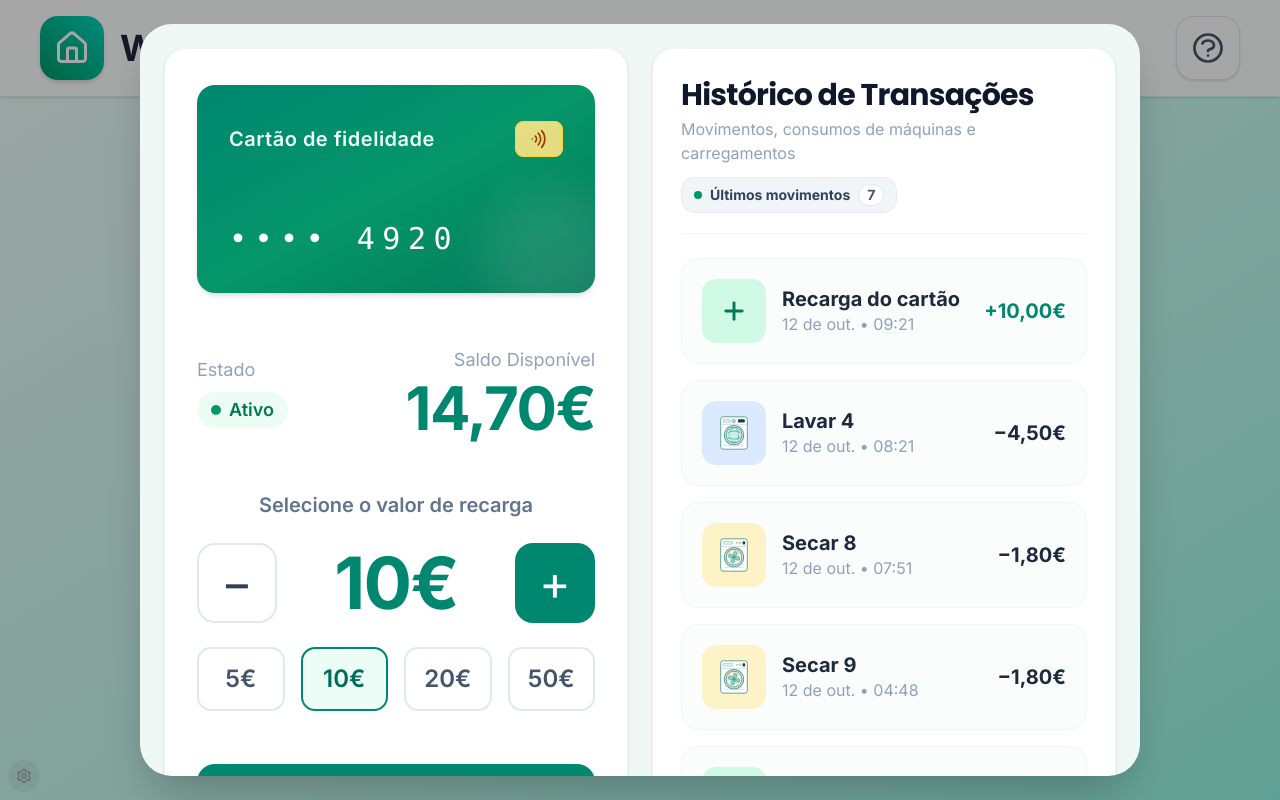
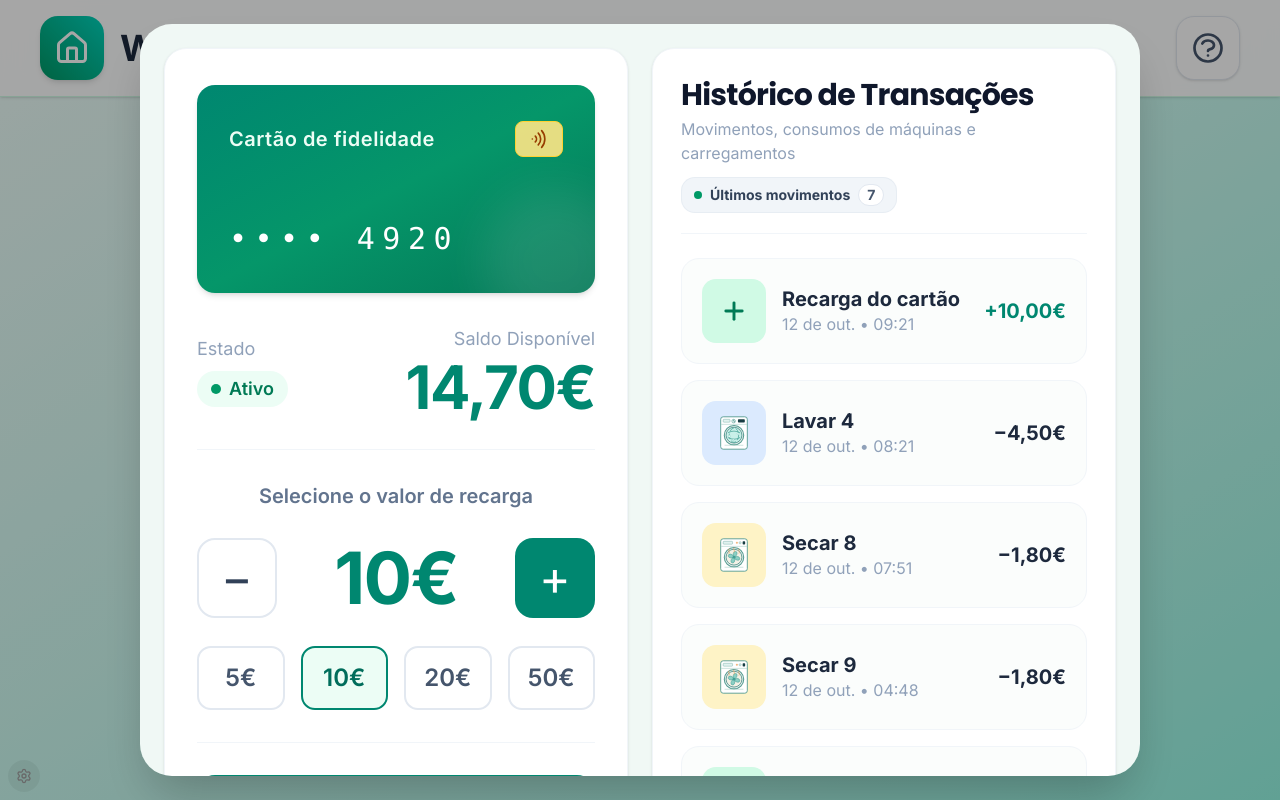
Before and after one commit to marciobooi/washbubbles, a React (Vite) app: page /dev/card in a window 1280 px wide. Built offline with nearby package versions, Linux system fonts and the light colour scheme; no server answers.

Commit message:
card window: left column in three clear groups (card+balance, top-up centred, actions at bottom)

```diff
--- a/src/components/CardModal.jsx
+++ b/src/components/CardModal.jsx
@@ -108,7 +108,7 @@ export default function CardModal({ open, onClose, transactions = [], balance =
       >
         <div className="grid grid-cols-2 gap-6 items-stretch" style={{ minHeight: 'calc(70vh - 3rem)' }}>
           {/* LEFT: card, balance, top-up */}
-          <section className="bg-white rounded-3xl px-8 py-9 shadow-sm border border-slate-100 flex flex-col justify-between gap-10">
+          <section className="bg-white rounded-3xl px-8 py-9 shadow-sm border border-slate-100 flex flex-col gap-8">
             {/* the card itself: calm, little text */}
             <div className="rounded-2xl px-8 py-9 text-white shadow-md relative overflow-hidden bg-gradient-to-br from-[#008770] via-[#059669] to-[#047857]">
               <div className="absolute -right-8 -bottom-10 w-36 h-36 rounded-full bg-white/10 blur-xl pointer-events-none" />
@@ -122,7 +122,7 @@ export default function CardModal({ open, onClose, transactions = [], balance =
             </div>
 
             {/* status + balance */}
-            <div className="flex items-center justify-between gap-6">
+            <div className="flex items-center justify-between gap-6 pb-8 border-b border-slate-100">
               <div className="flex flex-col gap-2">
                 <span className="text-lg text-slate-400">{tc('cardStatus')}</span>
                 <span className="inline-flex w-fit items-center gap-2 text-emerald-700 font-semibold text-lg bg-emerald-50 px-3.5 py-1 rounded-full">
@@ -136,8 +136,8 @@ export default function CardModal({ open, onClose, transactions = [], balance =
               </div>
             </div>
 
-            {/* top-up */}
-            <div className="flex flex-col gap-6">
+            {/* top-up: takes the free space and sits in the middle of it */}
+            <div className="flex-1 flex flex-col justify-center gap-7">
               <div className="text-center text-xl font-semibold text-slate-500">{tc('selectAmount')}</div>
               <div className="flex items-center justify-between gap-4">
                 <button type="button" aria-label={tc('amountLess')} onClick={dec} className="w-20 h-20 rounded-2xl bg-white border-2 border-slate-200 text-slate-700 text-5xl leading-none flex items-center justify-center active:scale-95">−</button>
@@ -156,7 +156,8 @@ export default function CardModal({ open, onClose, transactions = [], balance =
               </div>
             </div>
 
-            <div className="flex flex-col gap-4">
+            {/* actions, pinned to the bottom */}
+            <div className="flex flex-col gap-3 pt-8 border-t border-slate-100">
               <button type="button" onClick={proceed} className="w-full h-20 rounded-2xl bg-[#008770] text-white font-bold text-2xl flex items-center justify-center gap-3 shadow-md active:scale-[0.98]">
                 <CreditCard className="w-7 h-7 text-emerald-100" />
                 {tc('goToPayment')}
```
